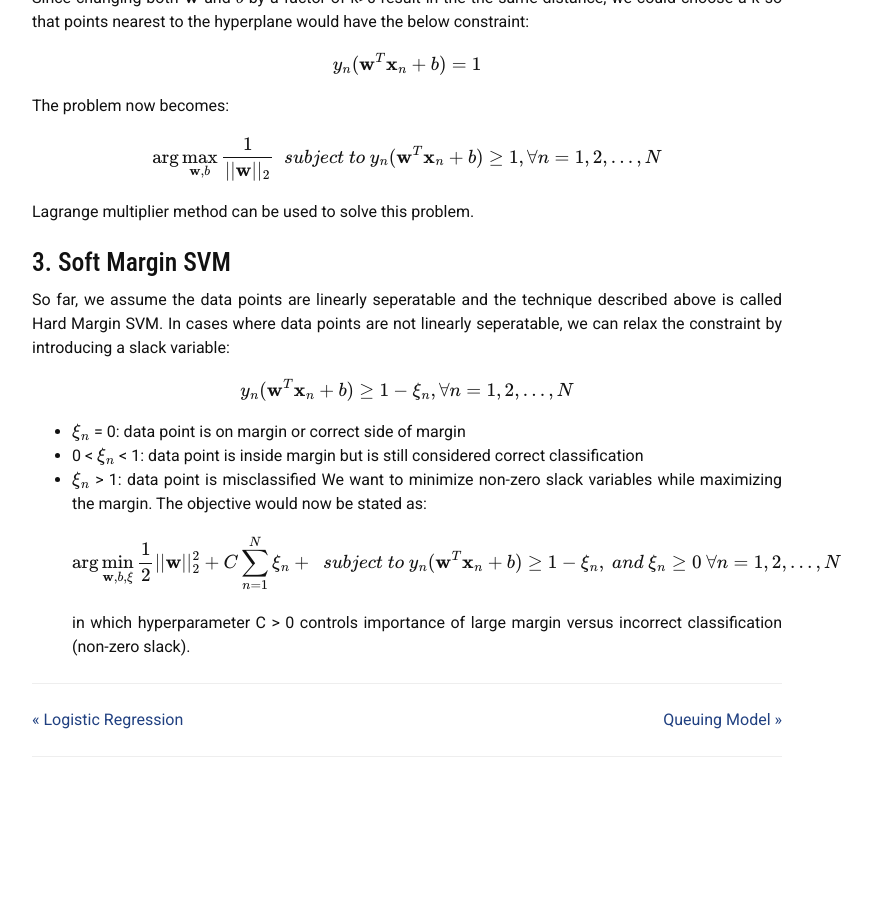
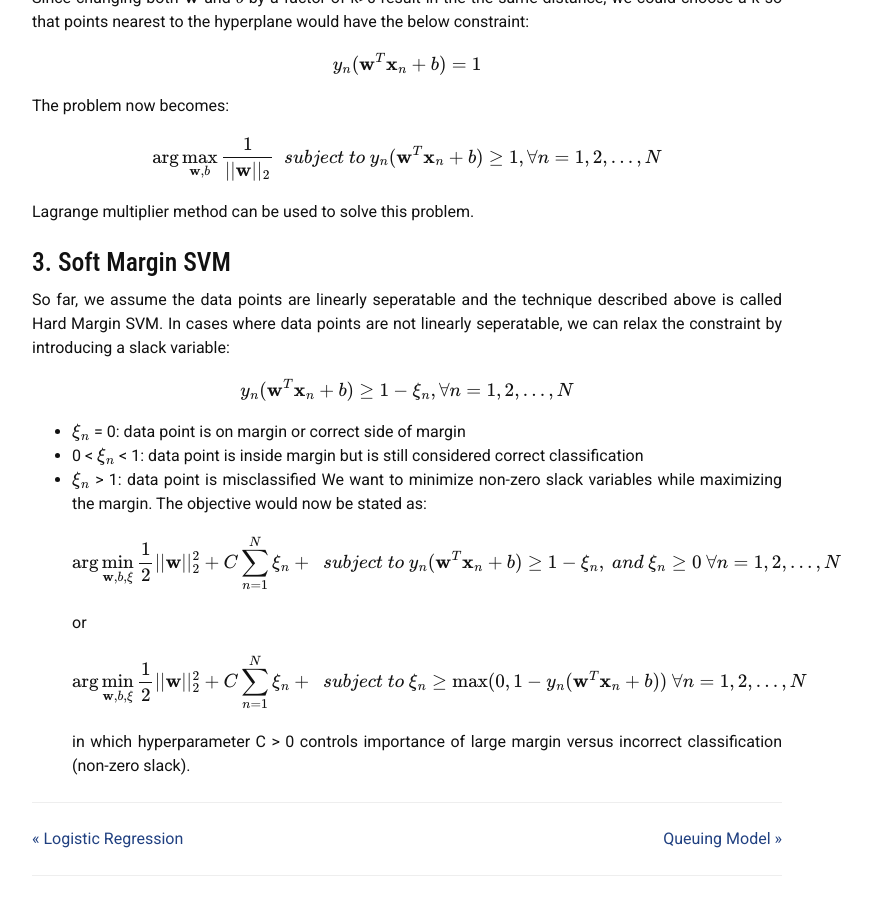
Before and after one commit to liambll/blog-archive, a Jekyll site: the page built from _posts/2017-06-30-svm.markdown, in a window 1280 px wide and 900 px high, scrolled down 1355 px. Shown: the whole window, without its empty margins (233-1105 px from the left). Built offline with Jekyll 4.4.1, drawn with Linux system fonts in a browser that asks for light colours; nearby versions of some CDN libraries; formulas are drawn with MathJax 3; comment, search, counter and statistics services are not loaded; before the commit the page ends 2136 px from its top, so only the background shows below that.

Commit message:
Update 2017-06-30-svm.markdown

```diff
--- a/_posts/2017-06-30-svm.markdown
+++ b/_posts/2017-06-30-svm.markdown
@@ -72,4 +72,9 @@ We want to minimize non-zero slack variables while maximizing the margin. The ob
 \arg \min_{\mathbf{w}, b, \xi} \frac{1}{2}{\|\|\mathbf{w}\|\|\_2^2} + C \sum_{n=1}^N \xi\_n + \\\
 ~subject ~to ~y\_n(\mathbf{w}^T\mathbf{x}\_n + b) \geq 1-\xi_n, ~and ~\xi_n \geq 0 ~\forall n = 1, 2, \dots, N
 \\]
+or
+\\[
+\arg \min_{\mathbf{w}, b, \xi} \frac{1}{2}{\|\|\mathbf{w}\|\|\_2^2} + C \sum_{n=1}^N \xi\_n + \\\
+~subject ~to ~\xi_n \geq \max(0, 1 - y\_n(\mathbf{w}^T\mathbf{x}\_n + b)) ~\forall n = 1, 2, \dots, N
+\\]
 in which hyperparameter C > 0 controls importance of large margin versus incorrect classification (non-zero slack).
```
